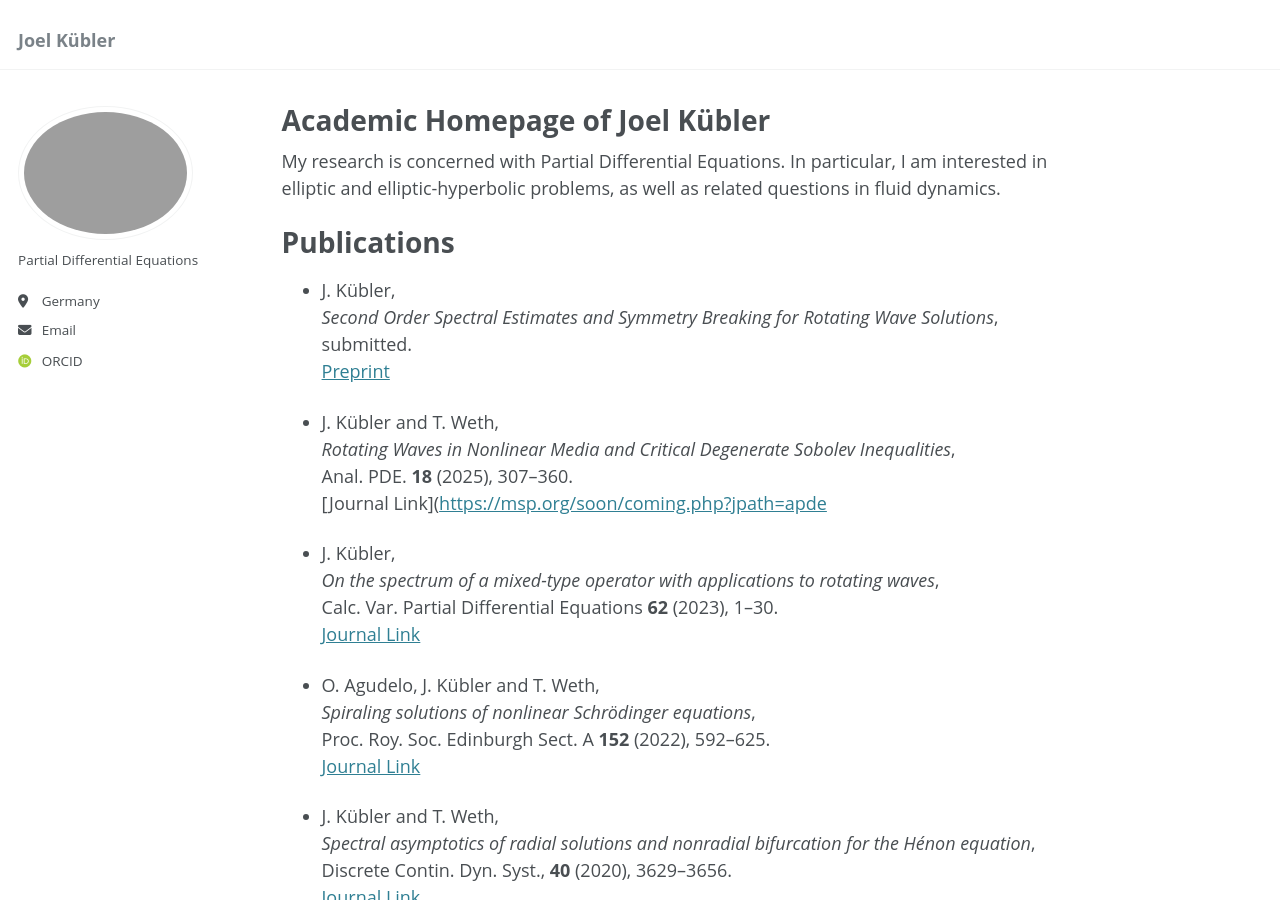
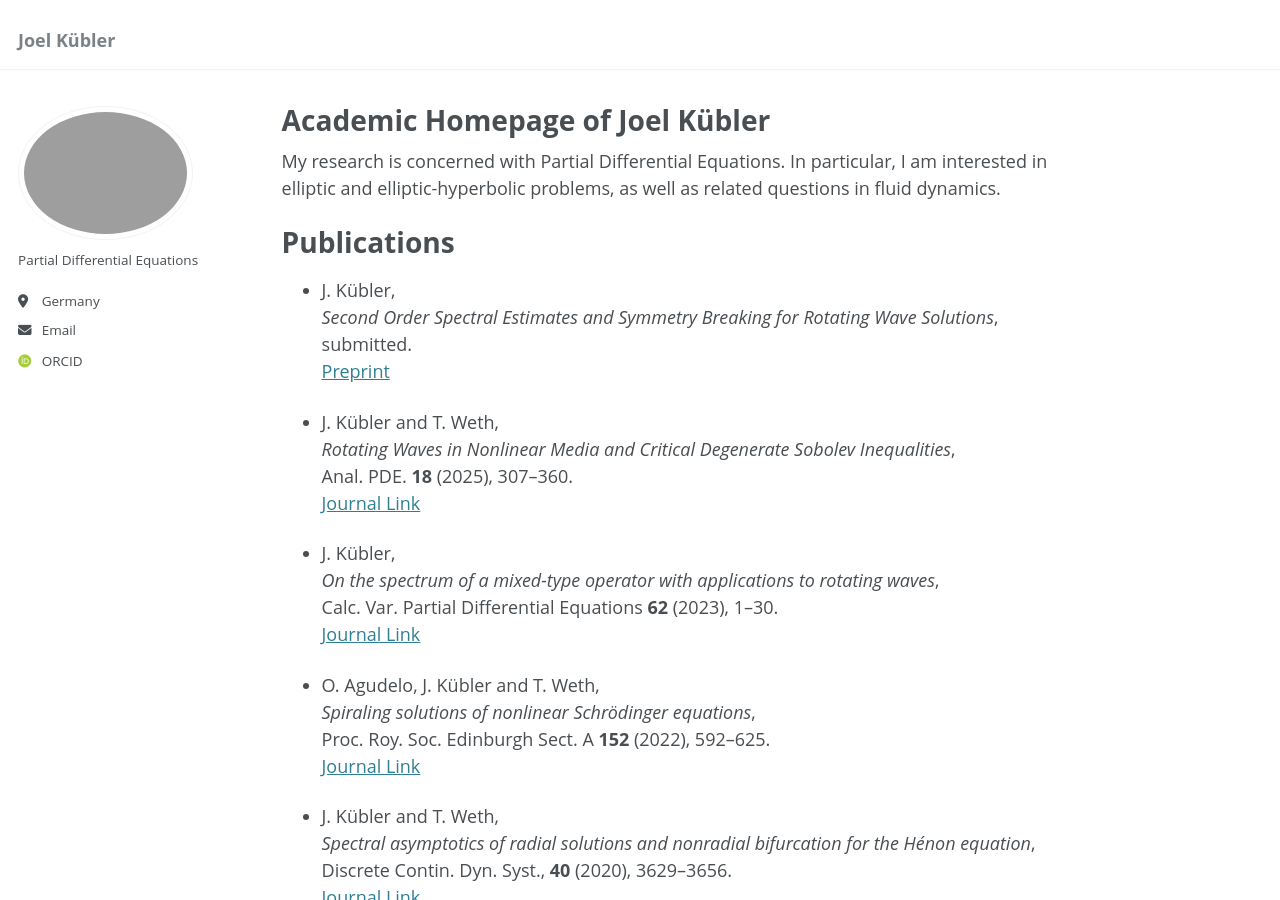
Before and after one commit to jkblr/jkblr.github.io, a Jekyll site: the page built from _pages/about.md, in a window 1280 px wide and 900 px high. Built offline with Jekyll 4.4.1, drawn with Linux system fonts in a browser that asks for light colours; some web fonts are replaced; part of the change alters nothing that is shown.

Commit message:
Update about.md

```diff
--- a/_pages/about.md
+++ b/_pages/about.md
@@ -21,7 +21,7 @@ Publications
 - J. Kübler and T. Weth,
   *Rotating Waves in Nonlinear Media and Critical Degenerate Sobolev Inequalities*,
   Anal. PDE. **18** (2025), 307--360.
-  [Journal Link]([https://msp.org/soon/coming.php?jpath=apde](https://msp.org/apde/2025/18-2/p02.xhtml)
+  [Journal Link](https://msp.org/apde/2025/18-2/p02.xhtml)
 
 - J. Kübler,
   *On the spectrum of a mixed-type operator with applications to rotating waves*,
```
